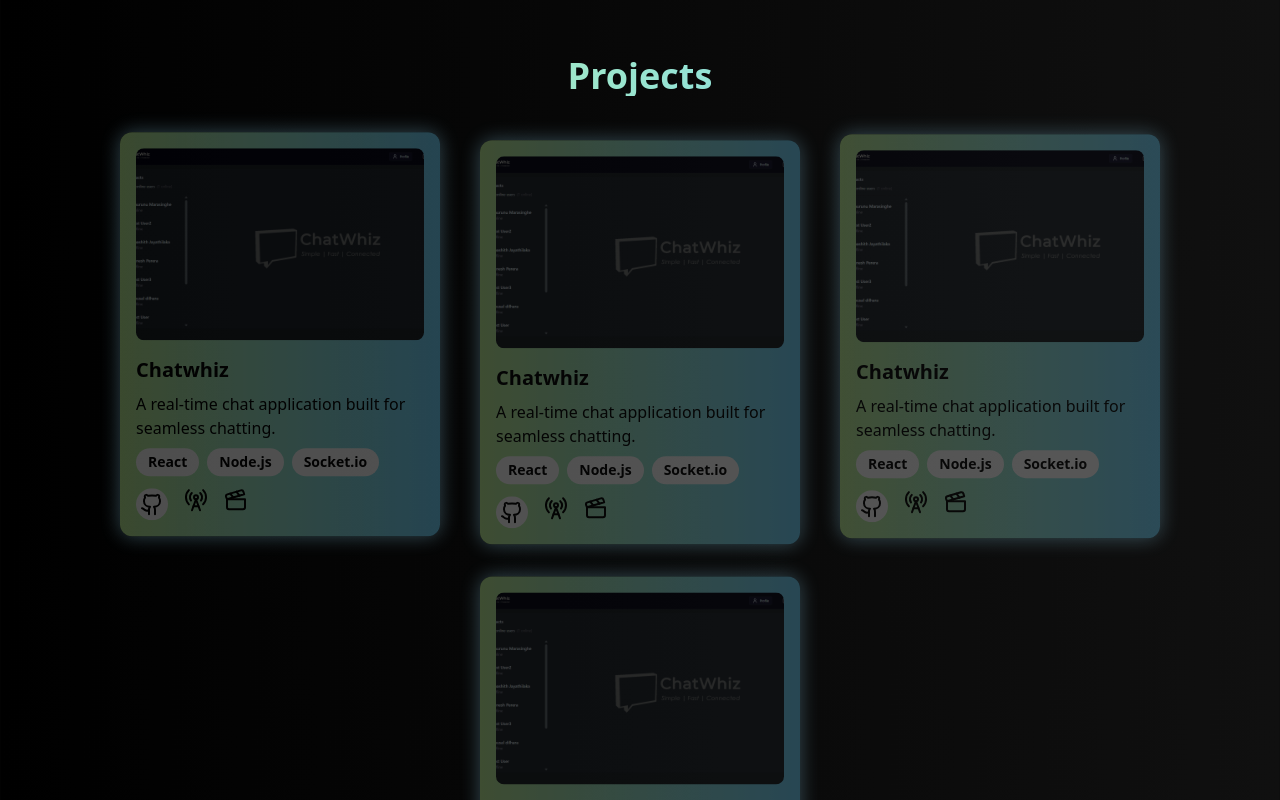
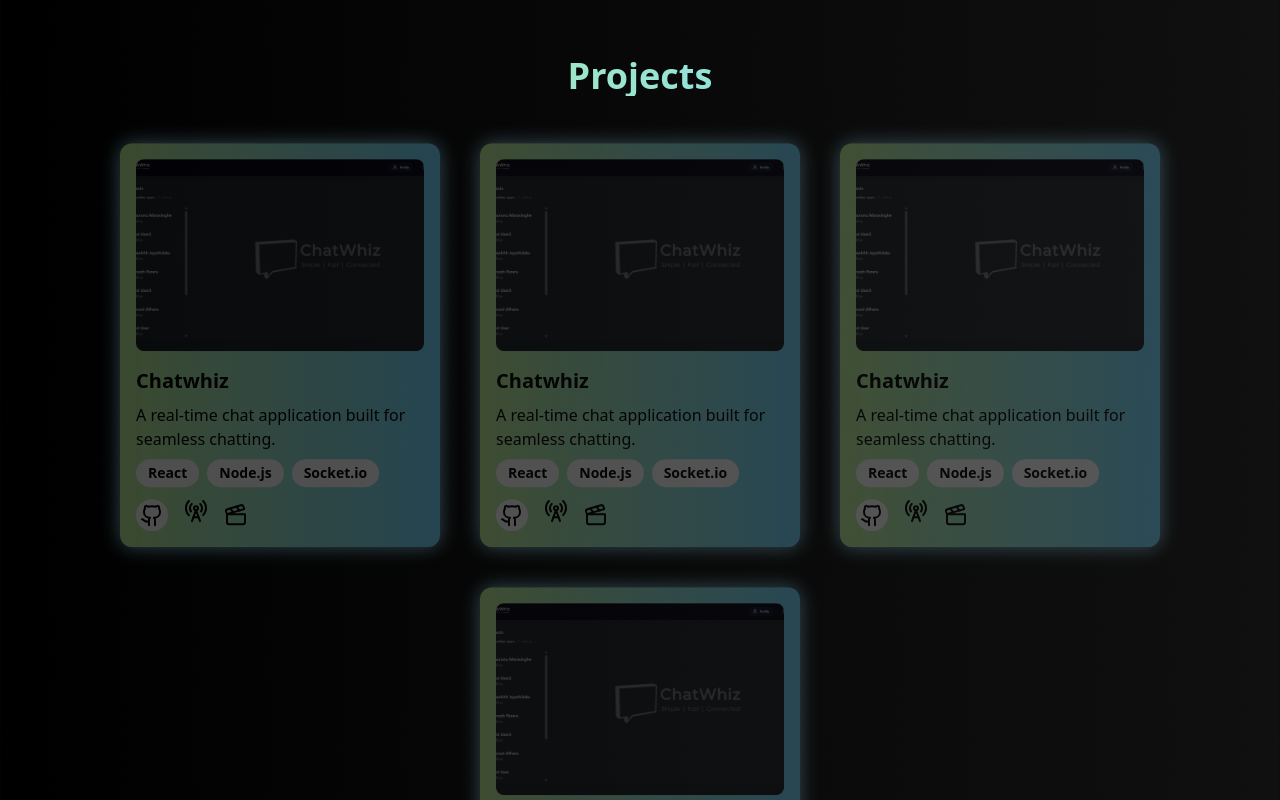
Before and after one commit to thurunuym/my-portofolio, a React (Vite) app: page / in a window 1280 px wide. Shown: the part 2980-3780 px from the top of the page. Built offline with nearby package versions, Linux system fonts and the light colour scheme; a web font is replaced by a local one.

Commit message:
video error fixed

```diff
--- a/src/components/Projects.jsx
+++ b/src/components/Projects.jsx
@@ -1,67 +1,65 @@
-import React, { useState } from "react";
+import React, { useState, useEffect } from "react";
 import styles from "./Projects.module.css";
 import chatwhizImg from "../assets/chatwhiz.png";
 import githubIcon from "../assets/icons/github.svg";
 import linkIcon from "../assets/icons/link.svg";
 import videoIcon from "../assets/icons/video.svg";
-
+import chatwhizVideo from "../assets/videos/chatwhiz.mp4";
 
 const projects = [
   {
     name: "Chatwhiz",
     description: "A real-time chat application built for seamless chatting.",
-    image: "chatwhiz.png",
+    image: chatwhizImg,
     technologies: ["React", "Node.js", "Socket.io"],
     github: "https://github.com/thurunuym/ChatWhiz",
     live: "https://chatwhiz-kpvi.onrender.com/",
-    video: "../assets/videos/chatwhiz.mp4",
+    video: chatwhizVideo,
   },
   {
     name: "Chatwhiz",
     description: "A real-time chat application built for seamless chatting.",
-    image: "chatwhiz.png",
+    image: chatwhizImg,
     technologies: ["React", "Node.js", "Socket.io"],
     github: "https://github.com/thurunuym/ChatWhiz",
     live: "https://chatwhiz-kpvi.onrender.com/",
-    video: "../assets/videos/chatwhiz.mp4",
+    video: chatwhizVideo,
   },
   {
     name: "Chatwhiz",
     description: "A real-time chat application built for seamless chatting.",
-    image: "chatwhiz.png",
+    image: chatwhizImg,
     technologies: ["React", "Node.js", "Socket.io"],
     github: "https://github.com/thurunuym/ChatWhiz",
     live: "https://chatwhiz-kpvi.onrender.com/",
-    video: "../assets/videos/chatwhiz.mp4",
+    video: chatwhizVideo,
   },
   {
     name: "Chatwhiz",
     description: "A real-time chat application built for seamless chatting.",
-    image: "chatwhiz.png",
+    image: chatwhizImg,
     technologies: ["React", "Node.js", "Socket.io"],
     github: "https://github.com/thurunuym/ChatWhiz",
     live: "https://chatwhiz-kpvi.onrender.com/",
-    video: "../assets/videos/chatwhiz.mp4",
+    video: chatwhizVideo,
   }
-
 ];
-
-// Generate stable random transforms for all cards
-const transforms = Array.from({ length: projects.length }, () => {
-  const rotate = Math.floor(Math.random() * 10 - 5); // -5 to +5 deg
-  const translateX = Math.floor(Math.random() * 40 - 20);
-  const translateY = Math.floor(Math.random() * 40 - 20);
-  return `rotate(${rotate}deg) translate(${translateX}px, ${translateY}px)`;
-});
-
-const delays = Array.from({ length: projects.length }, () => `${Math.random() * 3}s`);
 
 const Projects = () => {
   const [hoveredIndex, setHoveredIndex] = useState(null);
+  const [videoModal, setVideoModal] = useState(null);
 
-  const imageMap = {
-  "chatwhiz.png": chatwhizImg,
-};
+  const openVideo = (videoSrc) => setVideoModal(videoSrc);
+  const closeVideo = () => setVideoModal(null);
+
+  useEffect(() => {
+    if (!videoModal) {
+      const section = document.getElementById("projects");
+      if (section) {
+        section.scrollIntoView({ behavior: "smooth" });
+      }
+    }
+  }, [videoModal]);
 
   return (
     <section id="projects" className="py-20 px-8 md:px-20 relative">
@@ -69,7 +67,7 @@
         Projects
       </h2>
 
-      <div className="flex flex-wrap justify-center gap-10 relative">
+      <div className="flex flex-wrap justify-center gap-10">
         {projects.map((project, index) => (
           <div
             key={index}
@@ -77,27 +75,22 @@
             onMouseLeave={() => setHoveredIndex(null)}
             className={`w-80 bg-gradient-to-r from-[#BFF098] to-[#6FD6FF] opacity-30 hover:opacity-100 shadow-[0_0_20px_#9DE3FF] transition-all duration-300 rounded-xl p-4 cursor-pointer ${styles.floatingCard}`}
             style={{
-              transform: `${transforms[index]} scale(${hoveredIndex === index ? 1.1 : 1})`,
-              transition: "transform 0.3s ease",
-              animationDelay: delays[index],
               zIndex: hoveredIndex === index ? 10 : 1,
               filter:
-                hoveredIndex === null
-                  ? "none"
-                  : hoveredIndex === index
+                hoveredIndex === null || hoveredIndex === index
                   ? "none"
                   : "blur(2px) brightness(75%)",
             }}
           >
             <img
-              src={imageMap[project.image] || project.image}
+              src={project.image}
               alt={project.name}
               className="w-full h-48 object-cover rounded-lg mb-4"
             />
+
             <h3 className="text-xl font-bold text-black mb-2">{project.name}</h3>
             <p className="text-black mb-2">{project.description}</p>
 
-            {/* Technologies */}
             <div className="flex flex-wrap gap-2 mb-3">
               {project.technologies.map((tech, i) => (
                 <span
@@ -109,12 +102,14 @@
               ))}
             </div>
 
-            {/* Links */}
             <div className="flex justify-start gap-4 mt-3">
               {project.github && (
                 <a href={project.github} target="_blank" rel="noopener noreferrer">
-                  <img src={githubIcon} alt="GitHub"     className="w-8 h-8 p-1 rounded-full border-none bg-white hover:border transition duration-300"
- />
+                  <img
+                    src={githubIcon}
+                    alt="GitHub"
+                    className="w-8 h-8 p-1 rounded-full bg-white transition duration-300"
+                  />
                 </a>
               )}
               {project.live && (
@@ -123,14 +118,38 @@
                 </a>
               )}
               {project.video && (
-                <a href={project.video} target="_blank" rel="noopener noreferrer">
+                <button onClick={() => openVideo(project.video)}>
                   <img src={videoIcon} alt="Demo Video" className="w-6 h-6" />
-                </a>
+                </button>
               )}
             </div>
           </div>
         ))}
       </div>
+
+      {/* VIDEO MODAL */}
+      {videoModal && (
+        <div className="fixed inset-0 z-50 flex items-center justify-center bg-black/60 backdrop-blur-md px-4">
+          <div className="relative w-full max-w-3xl bg-black rounded-lg overflow-hidden shadow-2xl">
+            {/* Close button */}
+            <button
+              onClick={closeVideo}
+              className="absolute top-3 right-3 w-10 h-10 rounded-full bg-white text-black font-bold text-xl flex items-center justify-center hover:bg-red-500 hover:text-white transition duration-300 z-10"
+              aria-label="Close video"
+            >
+              ✕
+            </button>
+
+            {/* Video player */}
+            <video
+              src={videoModal}
+              controls
+              autoPlay
+              className="w-full h-auto max-h-[80vh] rounded-b-lg"
+            />
+          </div>
+        </div>
+      )}
     </section>
   );
 };
--- a/src/components/Projects.module.css
+++ b/src/components/Projects.module.css
@@ -11,5 +11,5 @@
 }
 
 .floatingCard {
-  animation: float 4s ease-in-out infinite;
+  animation: float 6s ease-in-out infinite;
 }
```
